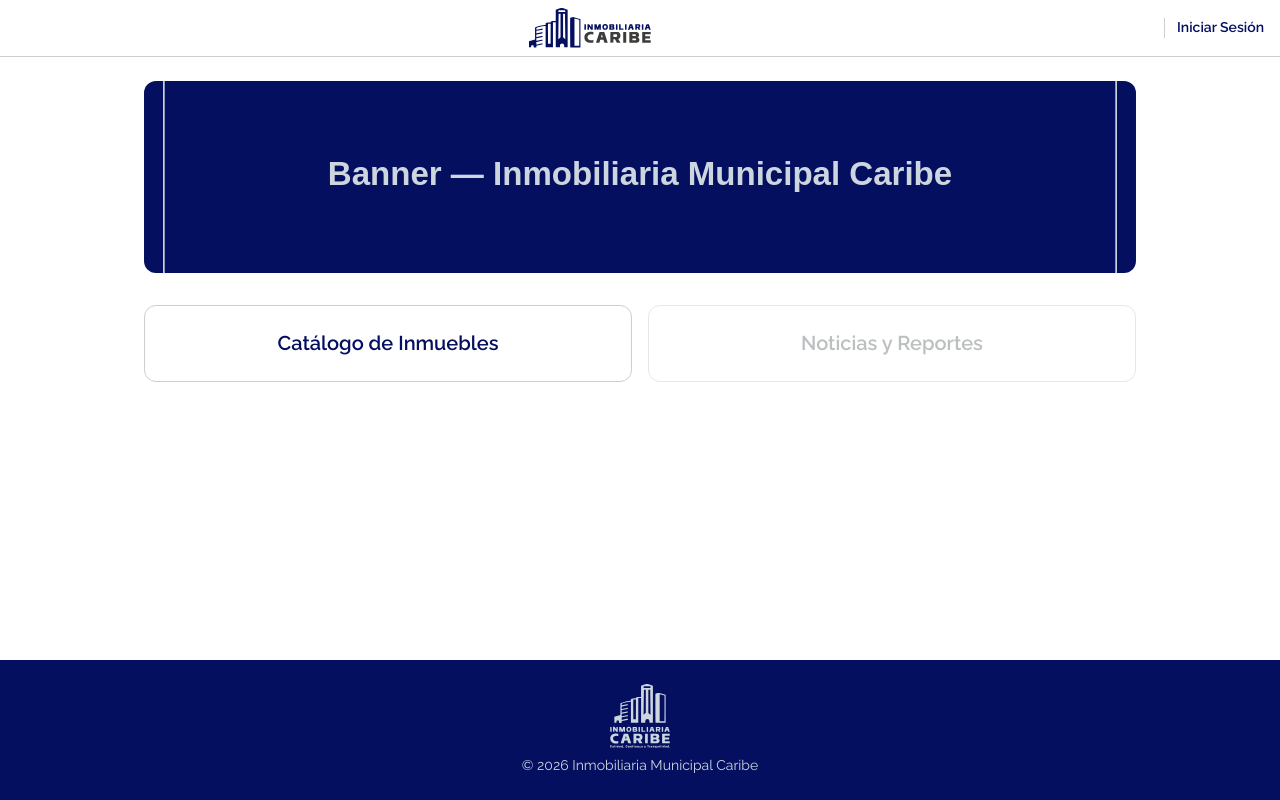
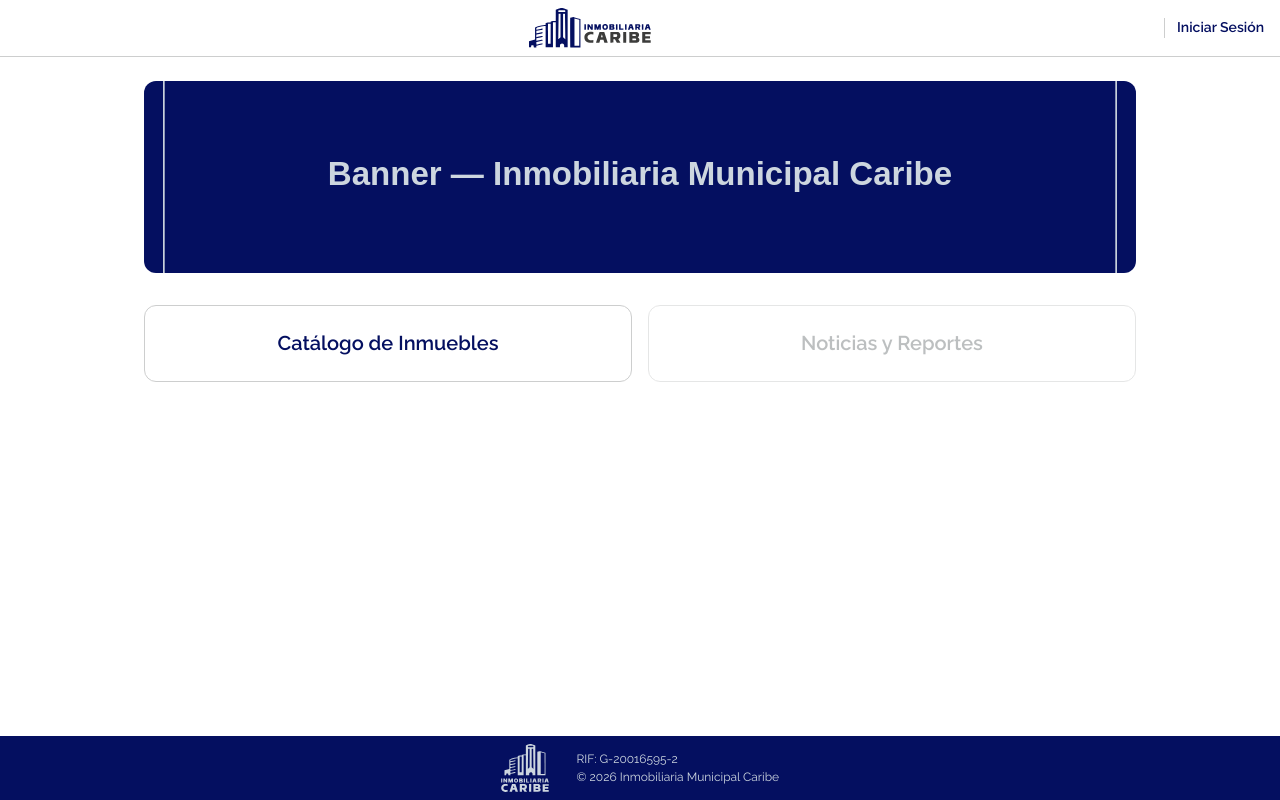
Before and after one commit to sergioinmaca/inmobiliaria-caribe, a React (Vite) app: page / in a window 1280 px wide. Built offline with nearby package versions, Linux system fonts and the light colour scheme; no server answers.

Commit message:
feat: create Footer component with brand logo and company details

```diff
--- a/src/components/layout/Footer.tsx
+++ b/src/components/layout/Footer.tsx
@@ -1,8 +1,17 @@
 export function Footer() {
   return (
-    <footer className="flex flex-col items-center gap-2 bg-primary px-4 py-6 text-center">
-      <img src="/brand/vertical_claro.svg" alt="Inmobiliaria Municipal Caribe" className="h-16 w-auto" />
-      <p className="text-small text-surface">© {new Date().getFullYear()} Inmobiliaria Municipal Caribe</p>
+    <footer className="flex flex-row items-center justify-center gap-7 bg-primary px-4 py-2">
+      <div className="flex shrink-0 items-center self-stretch">
+        <img
+          src="/brand/vertical_claro_v2.svg"
+          alt="Inmobiliaria Municipal Caribe"
+          className="h-12 w-auto"
+        />
+      </div>
+      <div className="self-center text-left text-[12px] text-surface">
+        <p>RIF: G-20016595-2</p>
+        <p>© {new Date().getFullYear()} Inmobiliaria Municipal Caribe</p>
+      </div>
     </footer>
   )
 }
```
Also changed, not shown: public/brand/vertical_claro_v2.svg (added).
